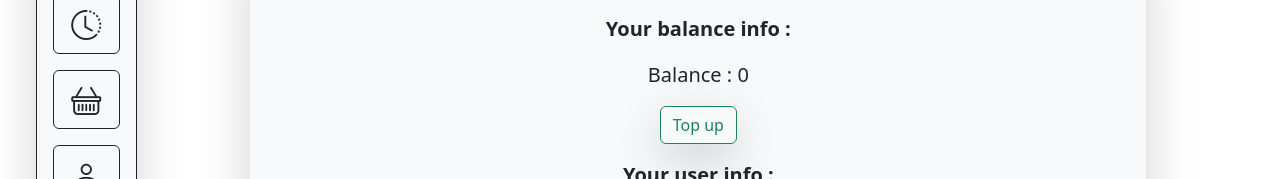
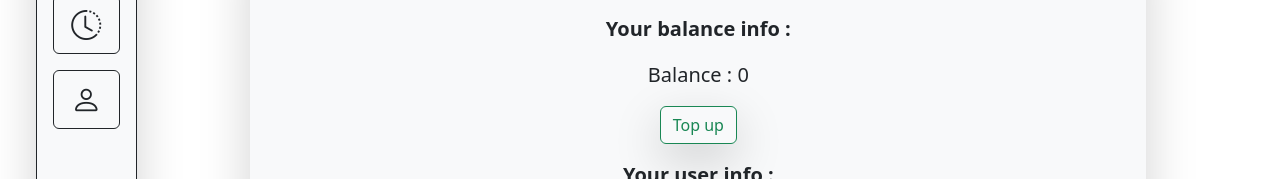
Before and after one commit to OskarProgrammer/AuctionAPP, a React (Vite) app: page /account in a window 1280 px wide. Shown: the part 391-570 px from the top of the page. Built offline with nearby package versions, Linux system fonts and the light colour scheme; data requests are answered from the project's data file.

Commit message:
Removing NavLink to route '/account/basket'

```diff
--- a/src/Layouts/AccountLayout/AccountLayout.jsx
+++ b/src/Layouts/AccountLayout/AccountLayout.jsx
@@ -36,12 +36,6 @@ export const AccountLayout = () => {
                     <i className="bi bi-clock-history"/>
                 </NavLink>
 
-                {/* basket button */}
-                <NavLink to="/account/basket" className="btn btn-outline-dark icon-30" >
-                    {/* basket icon from bootstrap icons */}
-                    <i class="bi bi-basket"/>
-                </NavLink>
-
                 {/* user settings button */}
                 <NavLink to="/account/userSettings" className="btn btn-outline-dark icon-30" >
                     {/* person icon from bootstrap icons */}
```
